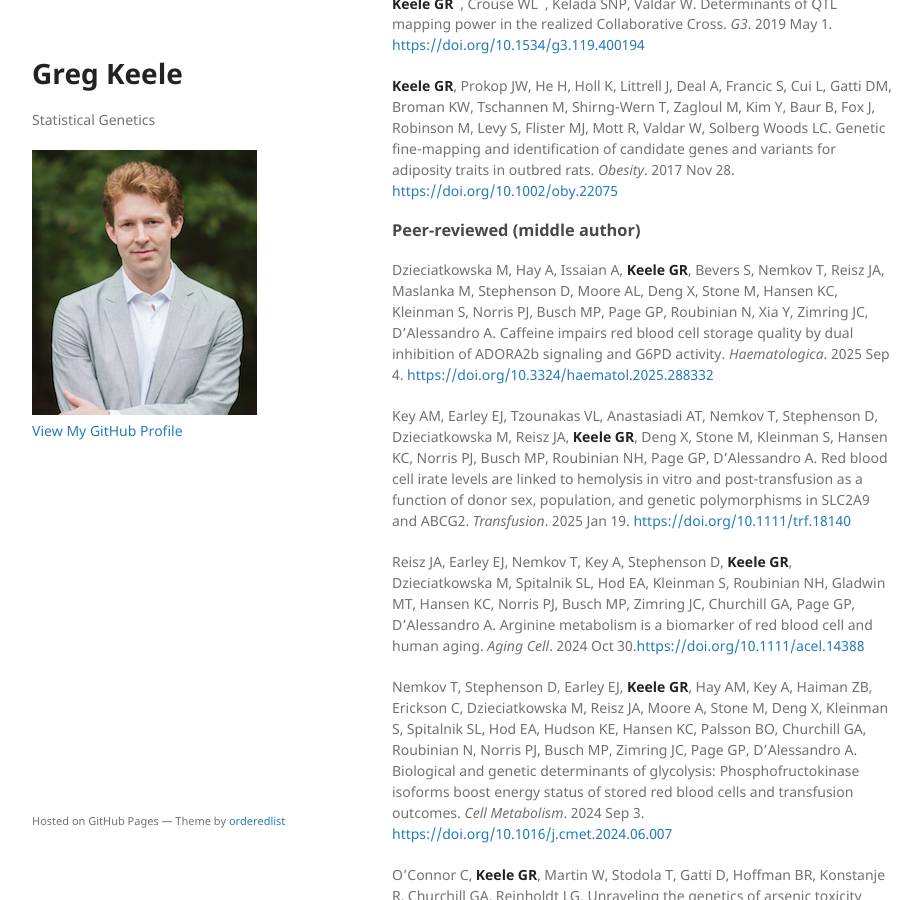
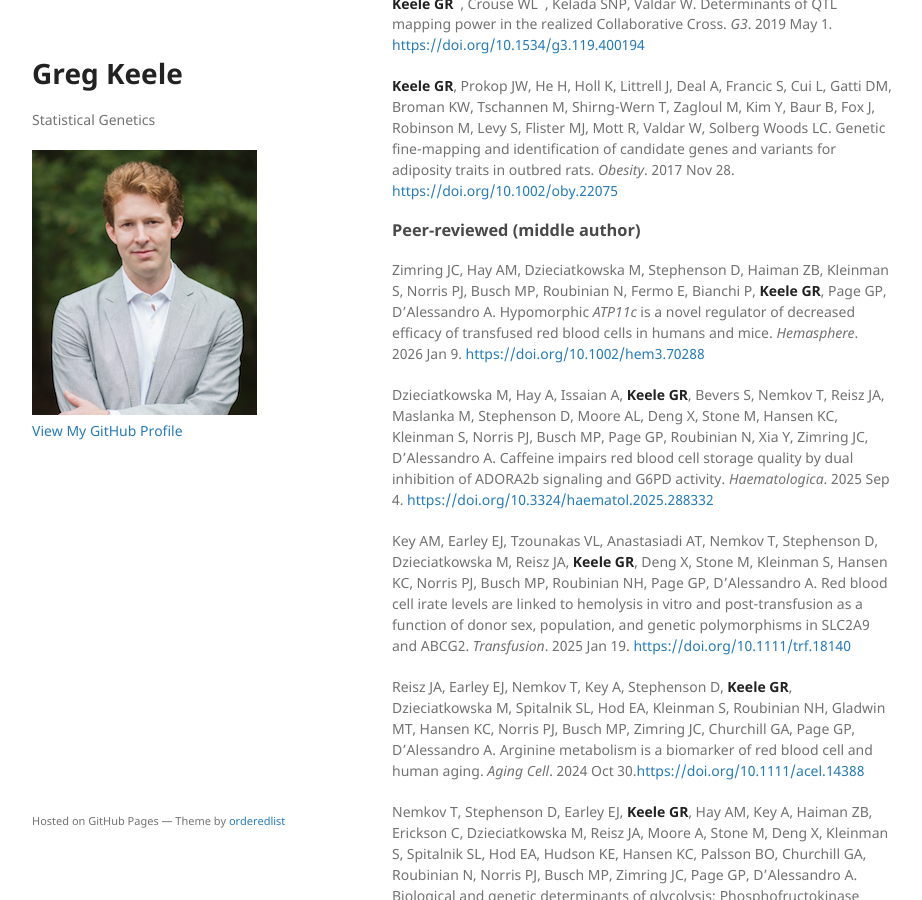
Before and after one commit to gkeele/gkeele.github.io, a Jekyll site: the page built from publications.md, in a window 1280 px wide and 900 px high, scrolled down 2400 px. Shown: the whole window, without its empty margins (178-1100 px from the left). Built offline with Jekyll 4.4.1, drawn with Linux system fonts in a browser that asks for light colours; our own code applies the rules of GitHub Pages for plain Markdown files.

Commit message:
Added ATP11c paper

```diff
--- a/publications.md
+++ b/publications.md
@@ -50,6 +50,8 @@ Lerner AM<sup>\*</sup>, Hepperla AJ<sup>\*</sup>, **Keele GR**<sup>\*</sup>, Mer
 **Keele GR**, Prokop JW, He H, Holl K, Littrell J, Deal A, Francic S, Cui L, Gatti DM, Broman KW, Tschannen M, Shirng-Wern T, Zagloul M, Kim Y, Baur B, Fox J, Robinson M, Levy S, Flister MJ, Mott R, Valdar W, Solberg Woods LC. Genetic fine-mapping and identification of candidate genes and variants for adiposity traits in outbred rats. *Obesity*. 2017 Nov 28. [https://doi.org/10.1002/oby.22075](https://doi.org/10.1002/oby.22075)
 
 ### Peer-reviewed (middle author)
+
+Zimring JC, Hay AM, Dzieciatkowska M, Stephenson D, Haiman ZB, Kleinman S, Norris PJ, Busch MP, Roubinian N, Fermo E, Bianchi P, **Keele GR**, Page GP, D'Alessandro A. Hypomorphic *ATP11c* is a novel regulator of decreased efficacy of transfused red blood cells in humans and mice. *Hemasphere*. 2026 Jan 9. [https://doi.org/10.1002/hem3.70288](https://doi.org/10.1002/hem3.70288)
 
 Dzieciatkowska M, Hay A, Issaian A, **Keele GR**, Bevers S, Nemkov T, Reisz JA, Maslanka M, Stephenson D, Moore AL, Deng X, Stone M, Hansen KC, Kleinman S, Norris PJ, Busch MP, Page GP, Roubinian N, Xia Y, Zimring JC, D'Alessandro A. Caffeine impairs red blood cell storage quality by dual inhibition of ADORA2b signaling and G6PD activity. *Haematologica*. 2025 Sep 4. [https://doi.org/10.3324/haematol.2025.288332](https://doi.org/10.3324/haematol.2025.288332)
 
```
